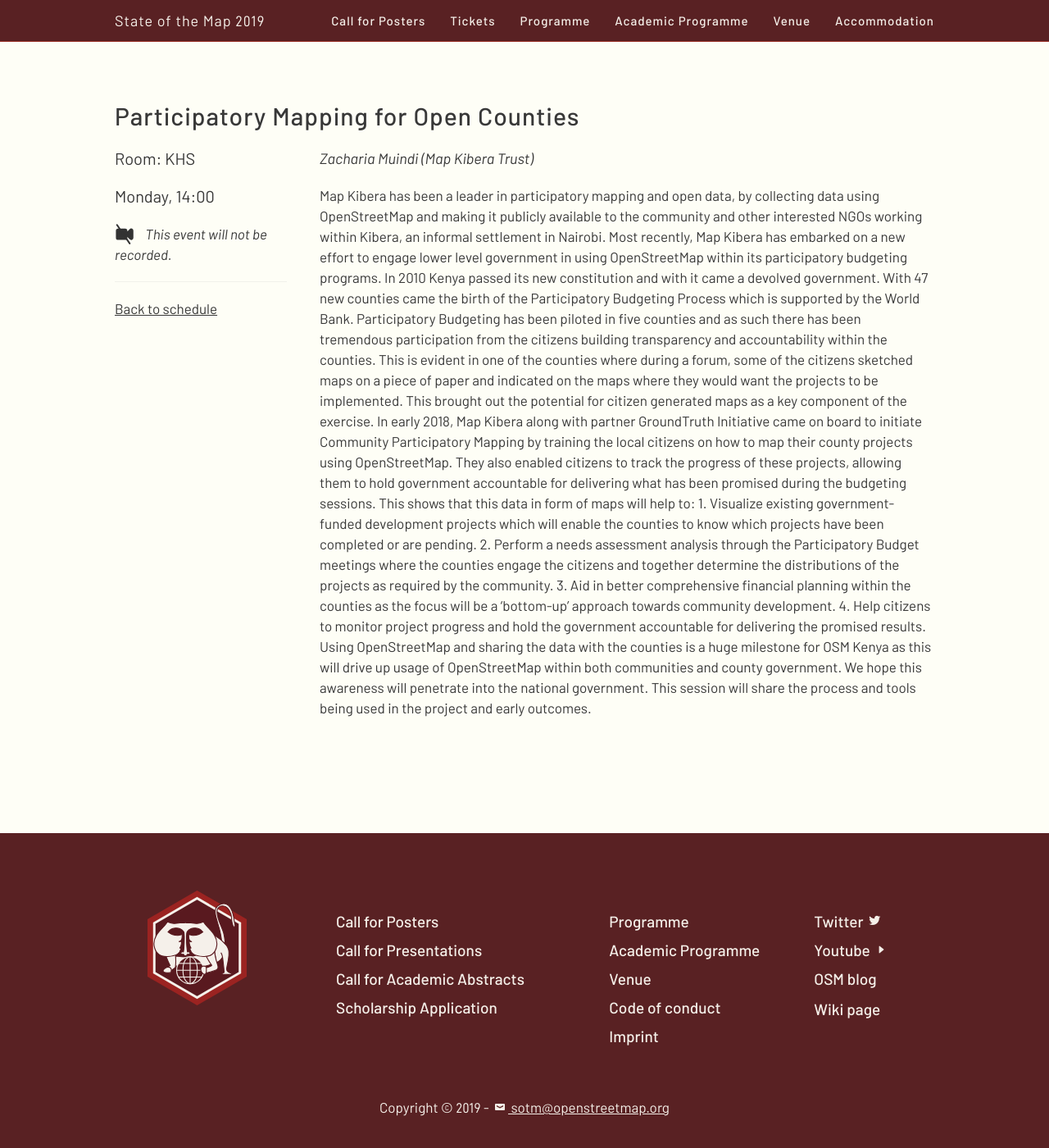
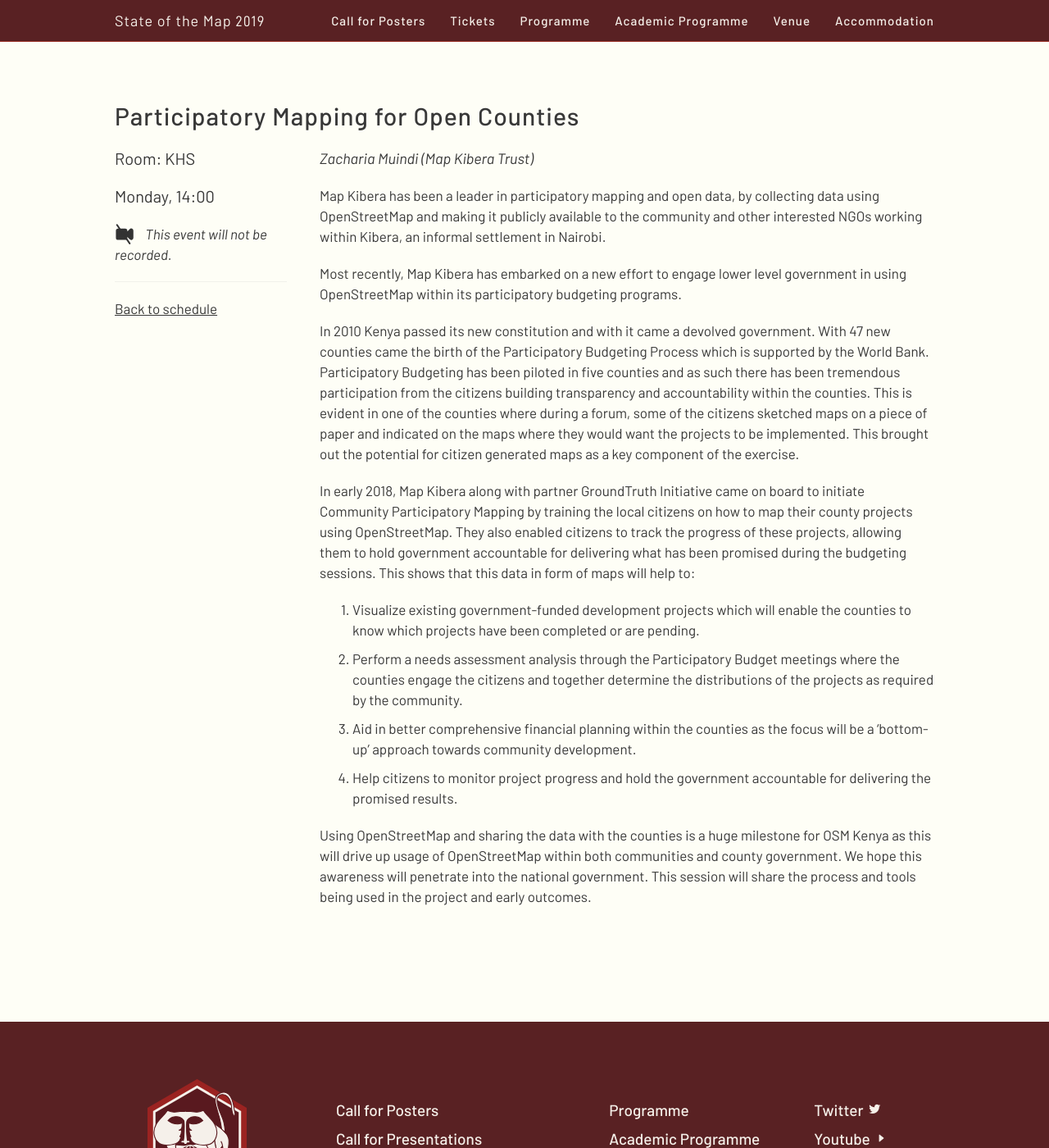
Before and after one commit to openstreetmap/stateofthemap-2019, a Jekyll site: the page built from sessions/ZTCEZE.html, in a window 1280 px wide and 1400 px high. Shown: the whole window at 82% size. Built offline with Jekyll 4.4.1, drawn with Linux system fonts in a browser that asks for light colours.

Commit message:
update schedule from Pretalx

```diff
--- a/_includes/schedule/_general.html
+++ b/_includes/schedule/_general.html
@@ -743,7 +743,7 @@
 </td>
 
                             <td rowspan="1" id="session_Q3ZCRS">
-    <img class="noRecordingDark" src="/img/novideo-dark.svg" height="25" alt="no recording" title="This event will not be recorded.">    <a href="/sessions/Q3ZCRS">Iranian OSM Community, last two years and the way up front</a>
+        <a href="/sessions/Q3ZCRS">Iranian OSM Community, last two years and the way up front</a>
         <br><span class="speaker">Ebrahim Hasanzadeh
     </span>
 </td>
--- a/sessions/EKQBYN.html
+++ b/sessions/EKQBYN.html
@@ -2,6 +2,7 @@
 layout: session
 academic: true
 title: "From car routing to train routing"
+subtitle: "Adaptation of GraphHopper (routing and map matching) to the railroad context in order to serve a vast diversity of usages"
 code: "EKQBYN"
 speaker_names_with_affiliations: ['Denis Cheynet (SNCF)']
 extra_tags:
@@ -10,7 +11,6 @@
 time: "Monday, 15:00"
 recording: False
 ---
-<h1>Adaptation of GraphHopper (routing and map matching) to the railroad context in order to serve a vast diversity of usages</h1>
 <p>Today, OpenStreetMap is heavily used at SNCF (the French Railroad Company). We have implemented our own OpenStreetMap servers with customized tiles, geocoding, reverse geocoding, uMap, OverPassApi and GraphHopper.</p>
 <p>OpenStreetMap rail data covers the European territory and offers a good accuracy. That is why we had the idea to rely on this great source of information for our internal needs and to go further.</p>
 <p>GraphHopper is mainly used for car, pedestrian and bicycle routing. But there was a piece missing: train routing.</p>
--- a/sessions/Z9VBKM.html
+++ b/sessions/Z9VBKM.html
@@ -2,7 +2,6 @@
 layout: session
 academic: true
 title: "Mapping public transport and cycling itineraries using JOSM's PT_Assistant plugin"
-subtitle: ""
 code: "Z9VBKM"
 speaker_names_with_affiliations: ['Polyglot']
 extra_tags:
--- a/sessions/ZTCEZE.html
+++ b/sessions/ZTCEZE.html
@@ -2,7 +2,6 @@
 layout: session
 academic: true
 title: "Participatory Mapping for Open Counties"
-subtitle: ""
 code: "ZTCEZE"
 speaker_names_with_affiliations: ['Zacharia Muindi (Map Kibera Trust)']
 extra_tags:
@@ -11,13 +10,14 @@
 time: "Monday, 14:00"
 recording: False
 ---
-<p>Map Kibera has been a leader in participatory mapping and open data, by collecting data using OpenStreetMap and making it publicly available to the community and other interested NGOs working within Kibera, an informal settlement in Nairobi.
-Most recently, Map Kibera has embarked on a new effort to engage lower level government in using OpenStreetMap within its participatory budgeting programs.
-In 2010 Kenya passed its new constitution and with it came a devolved government. With 47 new counties came the birth of the Participatory Budgeting Process which is supported by the World Bank. Participatory Budgeting has been piloted in five counties and as such there has been tremendous participation from the citizens building transparency and accountability within the counties. This is evident in one of the counties where during a forum, some of the citizens sketched maps on a piece of paper and indicated on the maps where they would want the projects to be implemented. This brought out the potential for citizen generated maps as a key component of the exercise.
-In early 2018, Map Kibera along with partner GroundTruth Initiative came on board to initiate Community Participatory Mapping by training the local citizens on how to map their county projects using OpenStreetMap. They also enabled citizens to track the progress of these projects, allowing them to hold government accountable for delivering what has been promised during the budgeting sessions.
- This shows that this data in form of maps will help to:
-1. Visualize existing government-funded development projects which will enable the counties to know which projects have been completed or are pending.
-2. Perform a needs assessment analysis through the Participatory Budget meetings where the counties engage the citizens and together determine the distributions of the projects as required by the community.
-3. Aid in better comprehensive financial planning within the counties as the focus will be a ‘bottom-up’ approach towards community development.
-4. Help citizens to monitor project progress and hold the government accountable for delivering the promised results.
-Using OpenStreetMap and sharing the data with the counties is a huge milestone for OSM Kenya as this will drive up usage of OpenStreetMap within both communities and county government. We hope this awareness will penetrate into the national government. This session will share the process and tools being used in the project and early outcomes.</p>
+<p>Map Kibera has been a leader in participatory mapping and open data, by collecting data using OpenStreetMap and making it publicly available to the community and other interested NGOs working within Kibera, an informal settlement in Nairobi.</p>
+<p>Most recently, Map Kibera has embarked on a new effort to engage lower level government in using OpenStreetMap within its participatory budgeting programs.</p>
+<p>In 2010 Kenya passed its new constitution and with it came a devolved government. With 47 new counties came the birth of the Participatory Budgeting Process which is supported by the World Bank. Participatory Budgeting has been piloted in five counties and as such there has been tremendous participation from the citizens building transparency and accountability within the counties. This is evident in one of the counties where during a forum, some of the citizens sketched maps on a piece of paper and indicated on the maps where they would want the projects to be implemented. This brought out the potential for citizen generated maps as a key component of the exercise.</p>
+<p>In early 2018, Map Kibera along with partner GroundTruth Initiative came on board to initiate Community Participatory Mapping by training the local citizens on how to map their county projects using OpenStreetMap. They also enabled citizens to track the progress of these projects, allowing them to hold government accountable for delivering what has been promised during the budgeting sessions. This shows that this data in form of maps will help to:</p>
+<ol>
+<li>Visualize existing government-funded development projects which will enable the counties to know which projects have been completed or are pending. </li>
+<li>Perform a needs assessment analysis through the Participatory Budget meetings where the counties engage the citizens and together determine the distributions of the projects as required by the community.</li>
+<li>Aid in better comprehensive financial planning within the counties as the focus will be a ‘bottom-up’ approach towards community development.</li>
+<li>Help citizens to monitor project progress and hold the government accountable for delivering the promised results.</li>
+</ol>
+<p>Using OpenStreetMap and sharing the data with the counties is a huge milestone for OSM Kenya as this will drive up usage of OpenStreetMap within both communities and county government. We hope this awareness will penetrate into the national government. This session will share the process and tools being used in the project and early outcomes.</p>
```
Also changed, not shown: sessions/PPTHFQ.html (+9 -16 lines), sessions/R3BAWM.html (+5 -6 lines).
